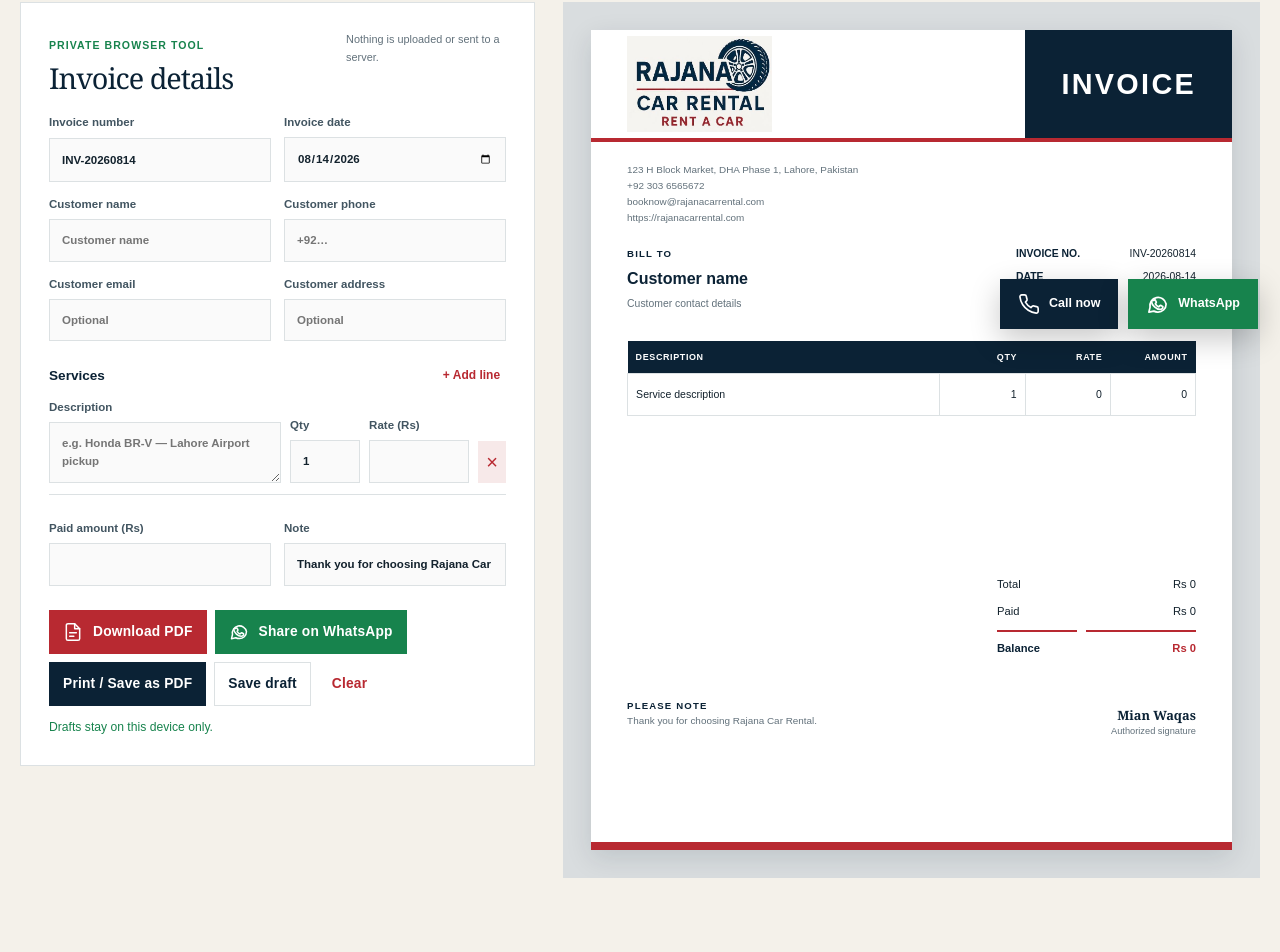
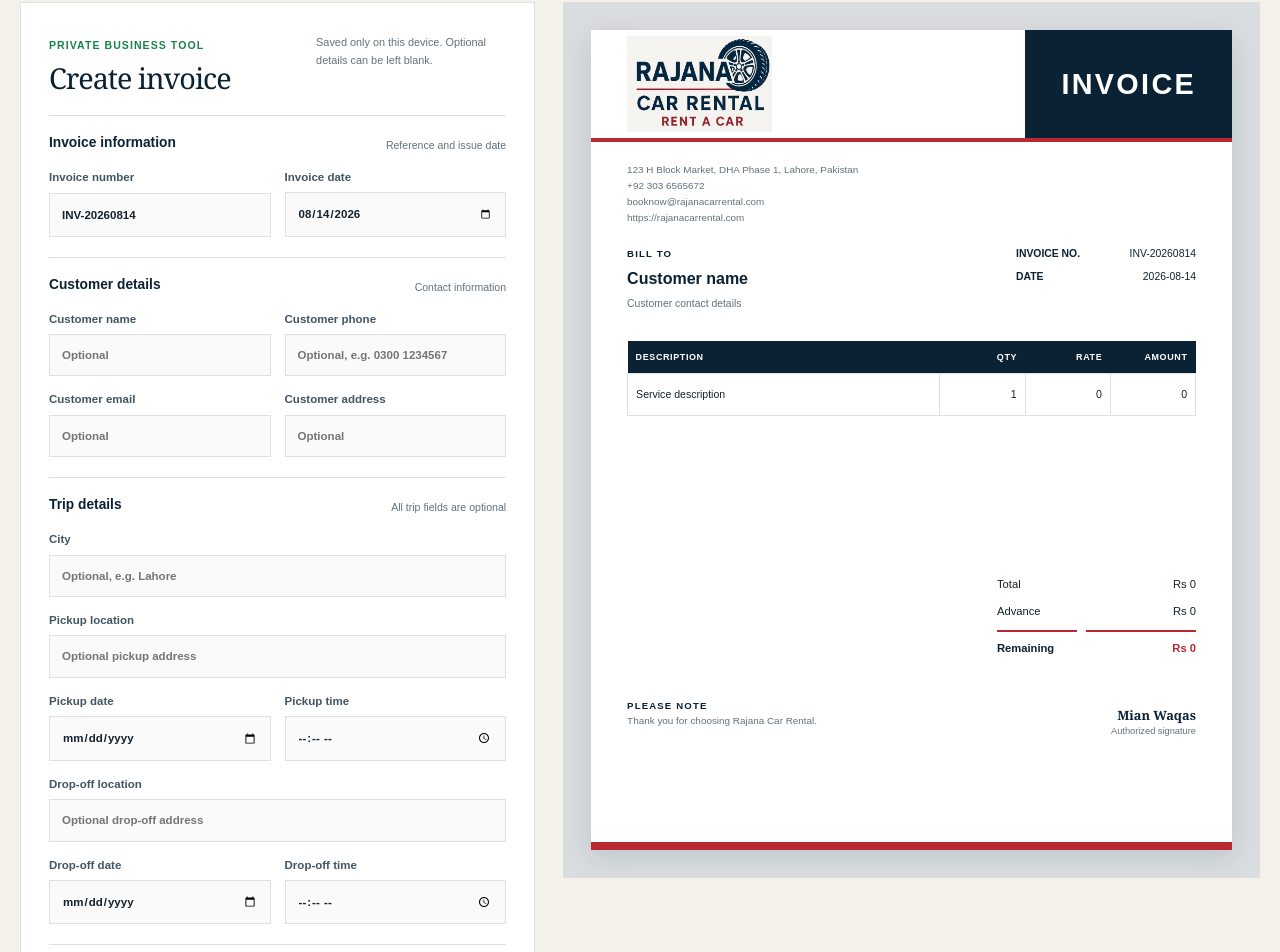
Before and after one commit to awaisanwar12/Rajana-Car-rental, a Next.js app: page /invoice in a window 1280 px wide. Shown: the part 449-1401 px from the top of the page. Built offline with nearby package versions, Linux system fonts and the light colour scheme.

Commit message:
Redesign invoice trip and payment details

```diff
--- a/src/components/InvoiceBuilder.tsx
+++ b/src/components/InvoiceBuilder.tsx
@@ -14,6 +14,13 @@
   customerPhone: string;
   customerEmail: string;
   customerAddress: string;
+  city: string;
+  pickupLocation: string;
+  dropoffLocation: string;
+  pickupDate: string;
+  pickupTime: string;
+  dropoffDate: string;
+  dropoffTime: string;
   notes: string;
   paid: NumericInput;
   items: LineItem[];
@@ -22,8 +29,12 @@
 const today = () => new Date().toISOString().slice(0, 10);
 const emptyInvoice = (): InvoiceData => ({
   invoiceNumber: `INV-${new Date().toISOString().slice(0, 10).replaceAll("-", "")}`,
-  date: today(), customerName: "", customerPhone: "", customerEmail: "", customerAddress: "",
-  notes: "Thank you for choosing Rajana Car Rental.", paid: "",
+  date: today(),
+  customerName: "", customerPhone: "", customerEmail: "", customerAddress: "",
+  city: "", pickupLocation: "", dropoffLocation: "",
+  pickupDate: "", pickupTime: "", dropoffDate: "", dropoffTime: "",
+  notes: "Thank you for choosing Rajana Car Rental.",
+  paid: "",
   items: [{ id: Date.now(), description: "", quantity: 1, rate: "" }],
 });
 
@@ -65,6 +76,22 @@
   return digits;
 }
 
+function displayDate(value: string) {
+  if (!value) return "";
+  const [year, month, day] = value.split("-").map(Number);
+  return new Intl.DateTimeFormat("en-PK", { day: "2-digit", month: "short", year: "numeric" }).format(new Date(year, month - 1, day));
+}
+
+function displayTime(value: string) {
+  if (!value) return "";
+  const [hours, minutes] = value.split(":").map(Number);
+  return new Intl.DateTimeFormat("en-PK", { hour: "numeric", minute: "2-digit" }).format(new Date(2000, 0, 1, hours, minutes));
+}
+
+function tripDateTime(date: string, time: string) {
+  return [displayDate(date), displayTime(time)].filter(Boolean).join(" · ");
+}
+
 export function InvoiceBuilder() {
   const [data, setData] = useState<InvoiceData>(emptyInvoice);
   const [status, setStatus] = useState("Drafts stay on this device only.");
@@ -74,13 +101,21 @@
     const saved = localStorage.getItem("rajana-invoice-draft");
     if (!saved) return;
     const timer = window.setTimeout(() => {
-      try { setData(JSON.parse(saved) as InvoiceData); setStatus("Saved draft restored from this device."); } catch { /* Ignore invalid storage */ }
+      try {
+        const savedData = JSON.parse(saved) as Partial<InvoiceData>;
+        const fresh = emptyInvoice();
+        setData({ ...fresh, ...savedData, items: savedData.items?.length ? savedData.items : fresh.items });
+        setStatus("Saved draft restored from this device.");
+      } catch { /* Ignore invalid storage */ }
     }, 0);
     return () => window.clearTimeout(timer);
   }, []);
 
   const total = useMemo(() => data.items.reduce((sum, item) => sum + numberValue(item.quantity) * numberValue(item.rate), 0), [data.items]);
   const balance = Math.max(total - numberValue(data.paid), 0);
+  const pickupDateTime = tripDateTime(data.pickupDate, data.pickupTime);
+  const dropoffDateTime = tripDateTime(data.dropoffDate, data.dropoffTime);
+  const hasTripDetails = Boolean(data.city || data.pickupLocation || data.dropoffLocation || pickupDateTime || dropoffDateTime);
 
   const setField = <K extends keyof InvoiceData>(field: K, value: InvoiceData[K]) => setData((current) => ({ ...current, [field]: value }));
   const updateItem = (id: number, field: keyof LineItem, value: string | number) => setData((current) => ({ ...current, items: current.items.map((item) => item.id === id ? { ...item, [field]: value } : item) }));
@@ -127,6 +162,19 @@
       doc.text("INVOICE NO.", 142, 60); doc.text("DATE", 142, 70);
       doc.setFont("helvetica", "normal"); doc.text(data.invoiceNumber, 194, 60, { align: "right" }); doc.text(data.date, 194, 70, { align: "right" });
       let y = 88;
+      const tripLines = [
+        data.city ? `City: ${data.city}` : "",
+        pickupDateTime || data.pickupLocation ? `Pickup: ${[pickupDateTime, data.pickupLocation].filter(Boolean).join(" - ")}` : "",
+        dropoffDateTime || data.dropoffLocation ? `Drop-off: ${[dropoffDateTime, data.dropoffLocation].filter(Boolean).join(" - ")}` : "",
+      ].filter(Boolean);
+      if (tripLines.length) {
+        const wrappedTripLines = tripLines.flatMap((line) => doc.splitTextToSize(line, 168) as string[]);
+        const tripHeight = 12 + wrappedTripLines.length * 4.5;
+        doc.setFillColor(245, 247, 248); doc.roundedRect(margin, y, 178, tripHeight, 1.5, 1.5, "F");
+        doc.setTextColor(...navy); doc.setFont("helvetica", "bold"); doc.setFontSize(8); doc.text("TRIP DETAILS", margin + 4, y + 6);
+        doc.setTextColor(...muted); doc.setFont("helvetica", "normal"); doc.setFontSize(8.5); doc.text(wrappedTripLines, margin + 4, y + 12);
+        y += tripHeight + 6;
+      }
       const tableHead = () => {
         doc.setFillColor(...navy); doc.rect(margin, y, 178, 9, "F");
         doc.setTextColor(255, 255, 255); doc.setFont("helvetica", "bold"); doc.setFontSize(8);
@@ -145,9 +193,9 @@
       y += 7;
       const labelX = 150;
       doc.setFontSize(9); doc.setTextColor(...muted); doc.text("Total", labelX, y); doc.setTextColor(...navy); doc.text(`Rs ${money(total)}`, 194, y, { align: "right" }); y += 8;
-      doc.setTextColor(...muted); doc.text("Paid", labelX, y); doc.setTextColor(...navy); doc.text(`Rs ${money(data.paid)}`, 194, y, { align: "right" }); y += 4;
+      doc.setTextColor(...muted); doc.text("Advance", labelX, y); doc.setTextColor(...navy); doc.text(`Rs ${money(data.paid)}`, 194, y, { align: "right" }); y += 4;
       doc.setDrawColor(...red); doc.line(labelX, y, 194, y); y += 8;
-      doc.setFont("helvetica", "bold"); doc.setTextColor(...navy); doc.setFontSize(11); doc.text("BALANCE", labelX, y); doc.setTextColor(...red); doc.text(`Rs ${money(balance)}`, 194, y, { align: "right" });
+      doc.setFont("helvetica", "bold"); doc.setTextColor(...navy); doc.setFontSize(10); doc.text("REMAINING", labelX, y); doc.setTextColor(...red); doc.text(`Rs ${money(balance)}`, 194, y, { align: "right" });
       const noteY = Math.max(y + 18, 246);
       doc.setTextColor(...navy); doc.setFont("helvetica", "bold"); doc.setFontSize(8); doc.text("PLEASE NOTE", margin, noteY);
       doc.setTextColor(...muted); doc.setFont("helvetica", "normal"); doc.text(doc.splitTextToSize(data.notes || "Thank you for choosing Rajana Car Rental.", 105), margin, noteY + 6);
@@ -175,7 +223,12 @@
     try {
       const { blob, filename } = await createPdf();
       const file = new File([blob], filename, { type: "application/pdf" });
-      const message = `Invoice ${data.invoiceNumber} from Rajana Car Rental. Total: Rs ${money(total)}. Paid: Rs ${money(data.paid)}. Balance: Rs ${money(balance)}.`;
+      const tripSummary = [
+        data.city ? `City: ${data.city}` : "",
+        pickupDateTime || data.pickupLocation ? `Pickup: ${[pickupDateTime, data.pickupLocation].filter(Boolean).join(" - ")}` : "",
+        dropoffDateTime || data.dropoffLocation ? `Drop-off: ${[dropoffDateTime, data.dropoffLocation].filter(Boolean).join(" - ")}` : "",
+      ].filter(Boolean).join("\n");
+      const message = [`Invoice ${data.invoiceNumber} from Rajana Car Rental.`, tripSummary, `Total: Rs ${money(total)}. Advance: Rs ${money(data.paid)}. Remaining: Rs ${money(balance)}.`].filter(Boolean).join("\n");
 
       if (navigator.share && (!navigator.canShare || navigator.canShare({ files: [file] }))) {
         await navigator.share({ title: `Rajana invoice ${data.invoiceNumber}`, text: message, files: [file] });
@@ -201,20 +254,49 @@
   return (
     <div className="invoice-workspace">
       <section className="invoice-editor no-print" aria-label="Invoice editor">
-        <div className="invoice-editor-heading"><div><span>Private browser tool</span><h2>Invoice details</h2></div><p>Nothing is uploaded or sent to a server.</p></div>
-        <div className="invoice-fields two-columns">
-          <label>Invoice number<input value={data.invoiceNumber} onChange={(e) => setField("invoiceNumber", e.target.value)} /></label>
-          <label>Invoice date<input type="date" value={data.date} onChange={(e) => setField("date", e.target.value)} /></label>
-          <label>Customer name<input value={data.customerName} onChange={(e) => setField("customerName", e.target.value)} placeholder="Customer name" /></label>
-          <label>Customer phone<input value={data.customerPhone} onChange={(e) => setField("customerPhone", e.target.value)} placeholder="+92…" /></label>
-          <label>Customer email<input type="email" value={data.customerEmail} onChange={(e) => setField("customerEmail", e.target.value)} placeholder="Optional" /></label>
-          <label>Customer address<input value={data.customerAddress} onChange={(e) => setField("customerAddress", e.target.value)} placeholder="Optional" /></label>
+        <div className="invoice-editor-heading"><div><span>Private business tool</span><h2>Create invoice</h2></div><p>Saved only on this device. Optional details can be left blank.</p></div>
+
+        <div className="invoice-form-section">
+          <div className="invoice-section-heading"><h3>Invoice information</h3><p>Reference and issue date</p></div>
+          <div className="invoice-fields two-columns">
+            <label>Invoice number<input value={data.invoiceNumber} onChange={(e) => setField("invoiceNumber", e.target.value)} /></label>
+            <label>Invoice date<input type="date" value={data.date} onChange={(e) => setField("date", e.target.value)} /></label>
+          </div>
         </div>
-        <div className="invoice-line-editor">
-          <div className="line-editor-head"><h3>Services</h3><button type="button" onClick={addItem}>+ Add line</button></div>
+
+        <div className="invoice-form-section">
+          <div className="invoice-section-heading"><h3>Customer details</h3><p>Contact information</p></div>
+          <div className="invoice-fields two-columns">
+            <label>Customer name<input value={data.customerName} onChange={(e) => setField("customerName", e.target.value)} placeholder="Optional" /></label>
+            <label>Customer phone<input inputMode="tel" value={data.customerPhone} onChange={(e) => setField("customerPhone", e.target.value)} placeholder="Optional, e.g. 0300 1234567" /></label>
+            <label>Customer email<input type="email" value={data.customerEmail} onChange={(e) => setField("customerEmail", e.target.value)} placeholder="Optional" /></label>
+            <label>Customer address<input value={data.customerAddress} onChange={(e) => setField("customerAddress", e.target.value)} placeholder="Optional" /></label>
+          </div>
+        </div>
+
+        <div className="invoice-form-section">
+          <div className="invoice-section-heading"><h3>Trip details</h3><p>All trip fields are optional</p></div>
+          <div className="invoice-fields two-columns">
+            <label className="field-wide">City<input value={data.city} onChange={(e) => setField("city", e.target.value)} placeholder="Optional, e.g. Lahore" /></label>
+            <label className="field-wide">Pickup location<input value={data.pickupLocation} onChange={(e) => setField("pickupLocation", e.target.value)} placeholder="Optional pickup address" /></label>
+            <label>Pickup date<input type="date" value={data.pickupDate} onChange={(e) => setField("pickupDate", e.target.value)} /></label>
+            <label>Pickup time<input type="time" value={data.pickupTime} onChange={(e) => setField("pickupTime", e.target.value)} /></label>
+            <label className="field-wide">Drop-off location<input value={data.dropoffLocation} onChange={(e) => setField("dropoffLocation", e.target.value)} placeholder="Optional drop-off address" /></label>
+            <label>Drop-off date<input type="date" value={data.dropoffDate} onChange={(e) => setField("dropoffDate", e.target.value)} /></label>
+            <label>Drop-off time<input type="time" value={data.dropoffTime} onChange={(e) => setField("dropoffTime", e.target.value)} /></label>
+          </div>
+        </div>
+
+        <div className="invoice-form-section invoice-line-editor">
+          <div className="invoice-section-heading line-editor-head"><div><h3>Services and charges</h3><p>Add one line for each service</p></div><button type="button" onClick={addItem}>+ Add line</button></div>
           {data.items.map((item, index) => <div className="line-editor-row" key={item.id}><label className="line-description">Description<textarea rows={2} value={item.description} onChange={(e) => updateItem(item.id, "description", e.target.value)} placeholder={index === 0 ? "e.g. Honda BR-V — Lahore Airport pickup" : "Trip or service details"} /></label><label>Qty<input type="number" min="0" step="1" value={item.quantity} onChange={(e) => updateItem(item.id, "quantity", e.target.value === "" ? "" : Number(e.target.value))} /></label><label>Rate (Rs)<input type="number" min="0" step="1" value={item.rate} onChange={(e) => updateItem(item.id, "rate", e.target.value === "" ? "" : Number(e.target.value))} /></label><button className="remove-line" type="button" onClick={() => removeItem(item.id)} aria-label={`Remove service ${index + 1}`}>×</button></div>)}
         </div>
-        <div className="invoice-fields two-columns"><label>Paid amount (Rs)<input type="number" min="0" value={data.paid} onChange={(e) => setField("paid", e.target.value === "" ? "" : Number(e.target.value))} /></label><label>Note<input value={data.notes} onChange={(e) => setField("notes", e.target.value)} /></label></div>
+
+        <div className="invoice-form-section">
+          <div className="invoice-section-heading"><h3>Payment details</h3><p>Remaining payment is calculated automatically</p></div>
+          <div className="invoice-fields two-columns"><label>Advance payment (Rs)<input type="number" min="0" value={data.paid} onChange={(e) => setField("paid", e.target.value === "" ? "" : Number(e.target.value))} placeholder="Optional" /></label><label>Remaining payment (Rs)<input className="calculated-input" value={money(balance)} readOnly aria-readonly="true" /></label><label className="field-wide">Invoice note<input value={data.notes} onChange={(e) => setField("notes", e.target.value)} placeholder="Optional note" /></label></div>
+        </div>
+
         <div className="invoice-actions"><button className="button button-primary" type="button" onClick={downloadPdf} disabled={generating}><FileIcon /> {generating ? "Generating…" : "Download PDF"}</button><button className="button button-whatsapp" type="button" onClick={sharePdf} disabled={generating}><WhatsAppIcon /> Share on WhatsApp</button><button className="button button-dark" type="button" onClick={() => window.print()}>Print / Save as PDF</button><button className="button button-outline" type="button" onClick={saveDraft}>Save draft</button><button className="button button-text" type="button" onClick={clearDraft}>Clear</button></div>
         <p className="invoice-status" role="status">{status}</p>
       </section>
@@ -224,8 +306,9 @@
           <div className="invoice-paper-head"><Image className="invoice-logo" src={logoPath} alt="Rajana Car Rental" width={559} height={400} priority /><h2>INVOICE</h2></div>
           <div className="invoice-business"><p>{site.address}<br />{site.phoneDisplay}<br />{site.email}<br />{site.url}</p></div>
           <div className="invoice-party"><div><small>BILL TO</small><strong>{data.customerName || "Customer name"}</strong><p>{[data.customerPhone, data.customerEmail, data.customerAddress].filter(Boolean).join(" · ") || "Customer contact details"}</p></div><dl><dt>INVOICE NO.</dt><dd>{data.invoiceNumber}</dd><dt>DATE</dt><dd>{data.date}</dd></dl></div>
+          {hasTripDetails && <div className="invoice-trip-details"><small>TRIP DETAILS</small><div className="invoice-trip-grid">{data.city && <div className="invoice-trip-city"><span>City</span><strong>{data.city}</strong></div>}{(pickupDateTime || data.pickupLocation) && <div><span>Pickup</span><strong>{pickupDateTime || "Date and time not provided"}</strong><p>{data.pickupLocation || "Location not provided"}</p></div>}{(dropoffDateTime || data.dropoffLocation) && <div><span>Drop-off</span><strong>{dropoffDateTime || "Date and time not provided"}</strong><p>{data.dropoffLocation || "Location not provided"}</p></div>}</div></div>}
           <div className="invoice-table-wrap"><table><thead><tr><th>Description</th><th>Qty</th><th>Rate</th><th>Amount</th></tr></thead><tbody>{data.items.map((item) => <tr key={item.id}><td>{item.description || "Service description"}</td><td>{numberValue(item.quantity)}</td><td>{money(item.rate)}</td><td>{money(numberValue(item.quantity) * numberValue(item.rate))}</td></tr>)}</tbody></table></div>
-          <div className="invoice-summary"><dl><dt>Total</dt><dd>Rs {money(total)}</dd><dt>Paid</dt><dd>Rs {money(data.paid)}</dd><dt className="balance-label">Balance</dt><dd className="balance-value">Rs {money(balance)}</dd></dl></div>
+          <div className="invoice-summary"><dl><dt>Total</dt><dd>Rs {money(total)}</dd><dt>Advance</dt><dd>Rs {money(data.paid)}</dd><dt className="balance-label">Remaining</dt><dd className="balance-value">Rs {money(balance)}</dd></dl></div>
           <div className="invoice-paper-foot"><div><small>PLEASE NOTE</small><p>{data.notes || "Thank you for choosing Rajana Car Rental."}</p></div><div className="signature"><strong>Mian Waqas</strong><span>Authorized signature</span></div></div>
         </div>
       </section>
--- a/src/components/WhatsAppFloat.tsx
+++ b/src/components/WhatsAppFloat.tsx
@@ -1,7 +1,14 @@
+"use client";
+
+import { usePathname } from "next/navigation";
 import { PhoneIcon, WhatsAppIcon } from "./Icons";
 import { site, whatsappUrl } from "@/lib/site";
 
 export function WhatsAppFloat() {
+  const pathname = usePathname();
+
+  if (pathname.startsWith("/invoice")) return null;
+
   return (
     <nav className="contact-float" aria-label="Quick contact">
       <a className="call-float" href={`tel:${site.phoneHref}`} aria-label={`Call Rajana Car Rental at ${site.phoneDisplay}`}>
```
Also changed, not shown: src/app/globals.css.
